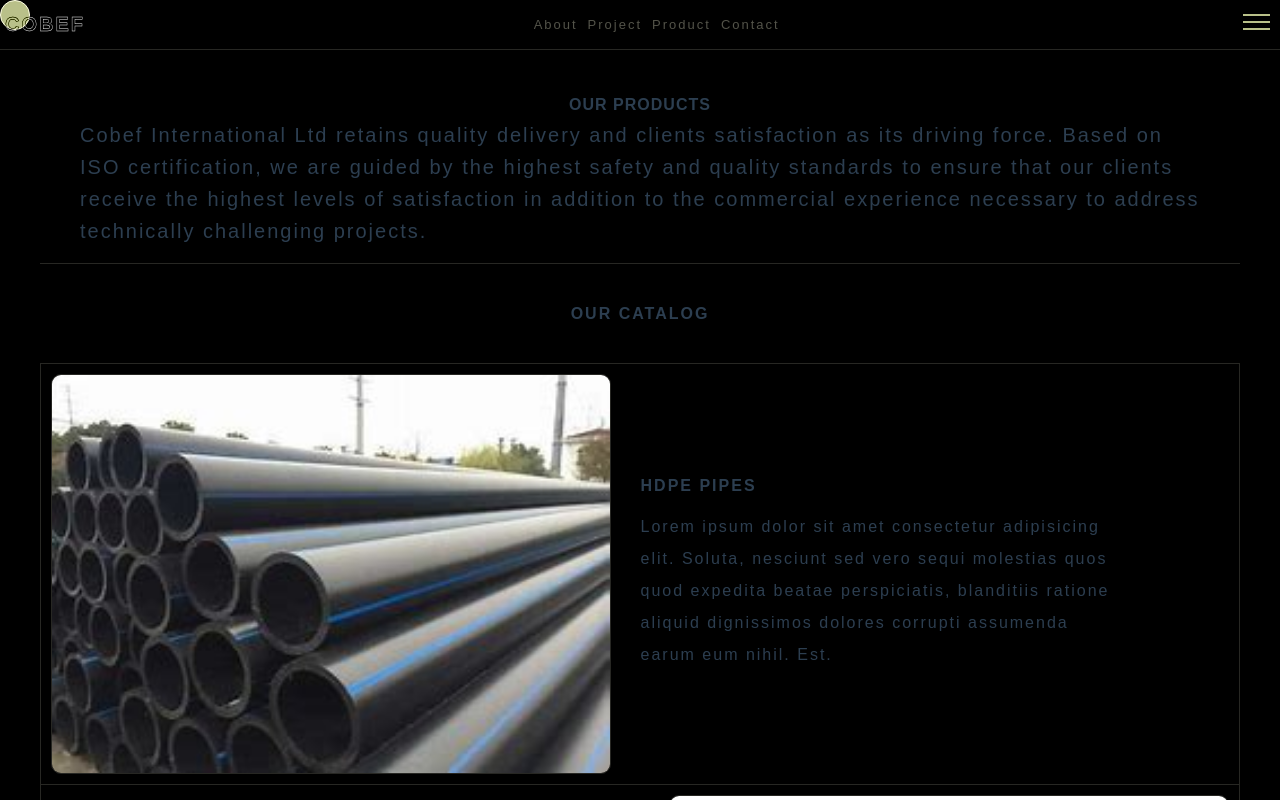
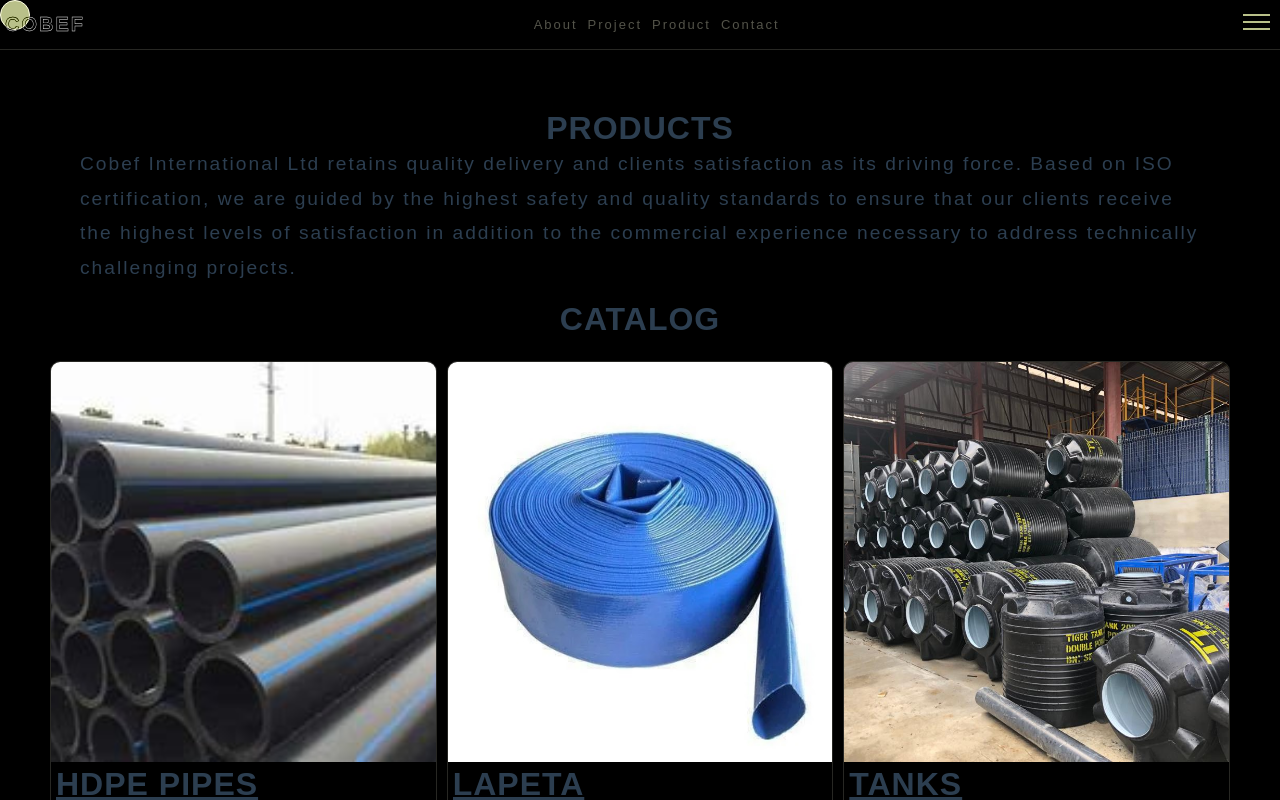
Before and after one commit to utibeinyangetuk/cobef, a Vue app: page /products in a window 1280 px wide. Built offline with nearby package versions, Linux system fonts and the light colour scheme; a web font is replaced by a local one.

Commit message:
products page

```diff
--- a/src/views/Products.vue
+++ b/src/views/Products.vue
@@ -1,7 +1,7 @@
 <template>
 	<div class="container">
 		<div class="header">
-			<h1>Our Products</h1>
+			<h1>Products</h1>
 			<p>
 				Cobef International Ltd retains quality delivery and clients
 				satisfaction as its driving force. Based on ISO certification, we
@@ -12,7 +12,7 @@
 			</p>
 		</div>
 		<div class="catalog">
-			<p class="secondary-header">Our Catalog</p>
+			<h1 class="secondary-header">Catalog</h1>
 			<div class="product-container">
 				<div class="product">
 					<img src="../assets/materials/hdpe.jpg" />
@@ -28,6 +28,7 @@
 					</div>
 				</div>
 				<div class="product">
+					<img src="../assets/materials/LAPETA.jpg" />
 					<div class="product-description">
 						<h1>LAPETA</h1>
 						<p>
@@ -38,7 +39,6 @@
 							Est.
 						</p>
 					</div>
-					<img src="../assets/materials/LAPETA.jpg" />
 				</div>
 				<div class="product">
 					<img src="../assets/materials/Tank.jpeg" />
@@ -54,6 +54,7 @@
 					</div>
 				</div>
 				<div class="product">
+					<img src="../assets/materials/pressure.jpg" />
 					<div class="product-description">
 						<h1>PRESSURE PIPES</h1>
 						<p>
@@ -64,7 +65,6 @@
 							Est.
 						</p>
 					</div>
-					<img src="../assets/materials/pressure.jpg" />
 				</div>
 				<div class="product">
 					<img src="../assets/materials/suction-hose.jpg" />
@@ -80,6 +80,7 @@
 					</div>
 				</div>
 				<div class="product">
+					<img src="../assets/materials/conduit.jpg" />
 					<div class="product-description">
 						<h1>CONDUIT PIPES</h1>
 						<p>
@@ -90,7 +91,6 @@
 							Est.
 						</p>
 					</div>
-					<img src="../assets/materials/conduit.jpg" />
 				</div>
 				<div class="product">
 					<img src="../assets/materials/corrugated-pipe.jpg" />
@@ -106,6 +106,7 @@
 					</div>
 				</div>
 				<div class="product">
+					<img src="../assets/materials/marine-rope.jpg" />
 					<div class="product-description">
 						<h1>MARINE ROPES</h1>
 						<p>
@@ -116,7 +117,6 @@
 							Est.
 						</p>
 					</div>
-					<img src="../assets/materials/marine-rope.jpg" />
 				</div>
 				<div class="product">
 					<img src="../assets/materials/pvc.jpg" />
@@ -137,34 +137,31 @@
 </template>
 <style scoped>
 .container {
-	margin-top: 30px;
+	margin-top: 50px;
 }
 
 .header {
 	width: 100%;
 	color: var(--ter-text-color);
 	margin-top: 20px;
-	border-bottom: var(--pry-border);
 }
 
 .header h1 {
 	text-transform: uppercase;
 	letter-spacing: 1px;
-	font-size: var(--pry-font-size);
-	font-weight: bold;
+	font-size: 2em;
 	color: var(--pry-text-color);
 	align-content: center;
 	height: fit-content;
-	margin-top: 0.4em;
-	margin-bottom: 0.3em;
 	text-align: center;
+	text-shadow: var(--text-shadow);
 }
 
 .header p {
 	font-weight: 100;
 	font-family: "satoshi", sans-serif;
-	font-size: 1.25rem;
-	line-height: 1.6em;
+	font-size: 1.2rem;
+	line-height: 1.8em;
 	letter-spacing: 2px;
 	padding: 0 40px;
 	margin-bottom: 1rem;
@@ -172,129 +169,68 @@
 
 .secondary-header {
 	text-transform: uppercase;
-	letter-spacing: 2px;
-	font-size: var(--pry-font-size);
-	margin-top: 0px;
-	font-weight: bold;
+	letter-spacing: 1px;
+	font-size: 2em;
 	color: var(--pry-text-color);
+	align-content: center;
+	height: fit-content;
 	text-align: center;
-	height: 100px;
-	border-bottom: var(--pry-border);
-	align-content: center;
+	text-shadow: var(--text-shadow);
+	margin-bottom: 0.7em;
 }
-
-.product-container .product {
-	display: flex;
-	gap: 30px;
-	align-items: center;
+.product-container {
+	display: grid;
+	grid-template-columns: repeat(auto-fit, minmax(350px, 1fr));
+	grid-gap: 10px;
+	padding: 0 10px;
+}
+.product {
 	border: var(--pry-border);
-	border-top: 0;
-	padding: 10px;
+	border-radius: 10px;
+	transition: 0.7s ease-in-out;
+}
+.product:hover {
+	box-shadow: 5px 5px 5px rgba(0, 0, 0, 0.4);
+	transition: 0.7s ease-in-out;
 }
 
 .product-container .product img {
 	width: 100%;
 	height: 50vh;
-	border-radius: 10px;
-	border: var(--pry-border);
-	object-fit: fill;
+	object-fit: cover;
+}
+.product-description {
+	margin-left: 5px;
 }
 
-.product-container .product-description h1 {
-	letter-spacing: 2px;
-	font-size: var(--pry-font-size);
+.product-description h1 {
+	letter-spacing: 1px;
+	font-size: 2em;
 	color: var(--pry-text-color);
+	text-decoration: underline;
 }
 
-.product-container .product-description p {
-	width: 80%;
-	line-height: 2rem;
+.product-description p {
+	line-height: 1.7rem;
 	font-weight: 300;
 	color: var(--pry-text-color);
 	letter-spacing: 2px;
-	font-size: 1em;
-	margin-top: 1em;
-	margin-right: -50em;
+	font-size: 0.8em;
 }
 
-@media only screen and (min-width: 601px) and (max-width: 1024px) {
+@media only screen and (max-width: 768px) {
+	.header {
+		padding: 0 10px;
+	}
 	.header p {
-		line-height: 1.7em;
+		padding: 0;
+		font-size: 1.2em;
 		text-align: center;
+		font-weight: 400;
+		line-height: 1.6em;
 	}
-
-	.product {
-		display: flex;
-		flex-direction: column;
-	}
-
-	.product:nth-child(even) {
-		display: flex;
-		flex-direction: column-reverse;
-	}
-
-	.product-container .product img {
-		height: 50vh;
-		background-size: cover;
-		object-fit: fill;
-		margin-bottom: -1em;
-	}
-
-	.product-container .product-description h1 {
-		font-size: 2em;
-	}
-
-	.product-container .product-description p {
-		font-size: 1em;
-		margin-top: 0em;
-		line-height: 2em;
-		width: 100%;
-		font-weight: 300;
-	}
-}
-
-@media only screen and (max-width: 600px) {
-	.container {
-		margin-top: 55px;
-	}
-	.header {
-		margin-top: 0.1rem;
-	}
-
-	.header p {
-		font-weight: 400;
-		font-size: 1em;
-		padding: 0.4em;
-		text-align: center;
-	}
-
-	.product {
-		display: flex;
-		flex-direction: column;
-	}
-	.product:nth-child(even) {
-		display: flex;
-		flex-direction: column-reverse;
-	}
-
-	.product-container .product img {
-		height: 40vh;
-		background-size: cover;
-		object-fit: fill;
-	}
-
-	.product-container .product-description h1 {
-		font-size: 1.4em;
-		margin-bottom: 0.2em;
-	}
-
-	.product-container .product-description p {
-		font-size: 1em;
-		line-height: 2em;
-		width: 100%;
-		margin-top: 0px;
-		letter-spacing: 1px;
-		font-weight: 400;
+	.product-description h1 {
+		font-size: 1.6em;
 	}
 }
 </style>
```
